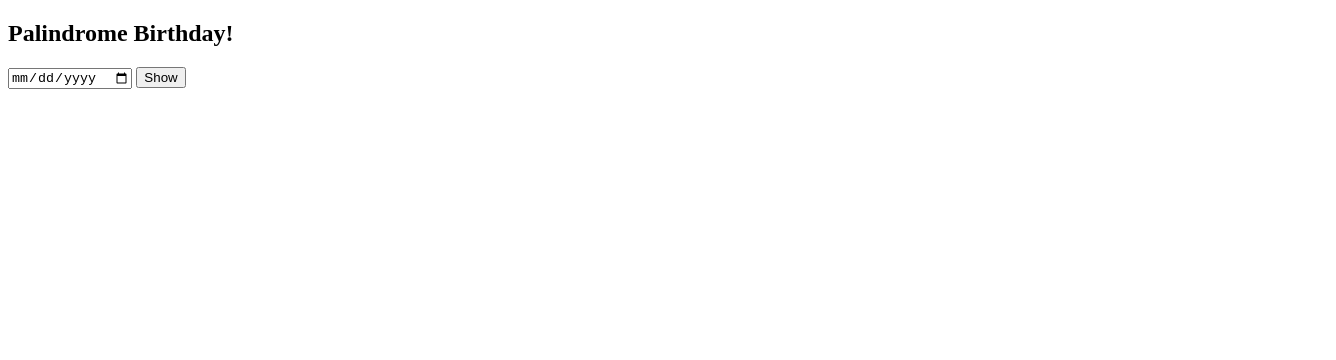
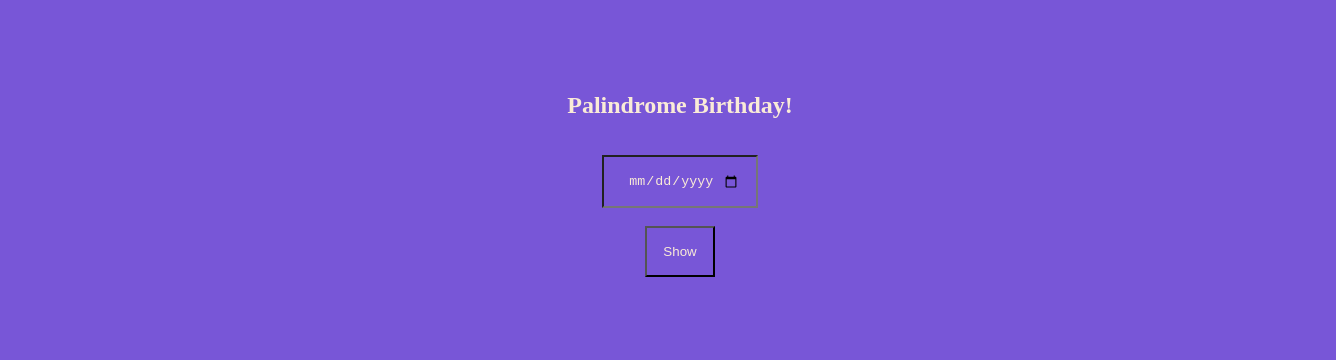
Before and after one commit to Vedant005/Palindrome-birthday-1, a plain HTML site: page index.html in a window 1280 px wide. Shown: the whole page, 1336 px wide, since content can reach past the window. Drawn offline with Linux system fonts and the light colour scheme.

Commit message:
completed

```diff
--- a/index.html
+++ b/index.html
@@ -9,12 +9,14 @@
 </head>
 
 <body>
-  <main>
+  <div class="container">
     <h2>Palindrome Birthday!</h2>
     <input id="bday-input" type="date" />
+    <br>
+    <br>
     <button id="show-btn">Show</button>
     <p id="result"></p>
-  </main>
+  </div>
   <script src="script.js"></script>
 
 
--- a/style.css
+++ b/style.css
@@ -2,3 +2,14 @@ html, body {
   height: 100%;
   width: 100%;
 }
+*{
+    text-align: center;
+    padding:1rem;
+    background-color: #7856d7;
+  color:antiquewhite
+}
+
+container{
+  margin: auto;
+  display:block;
+}
```
